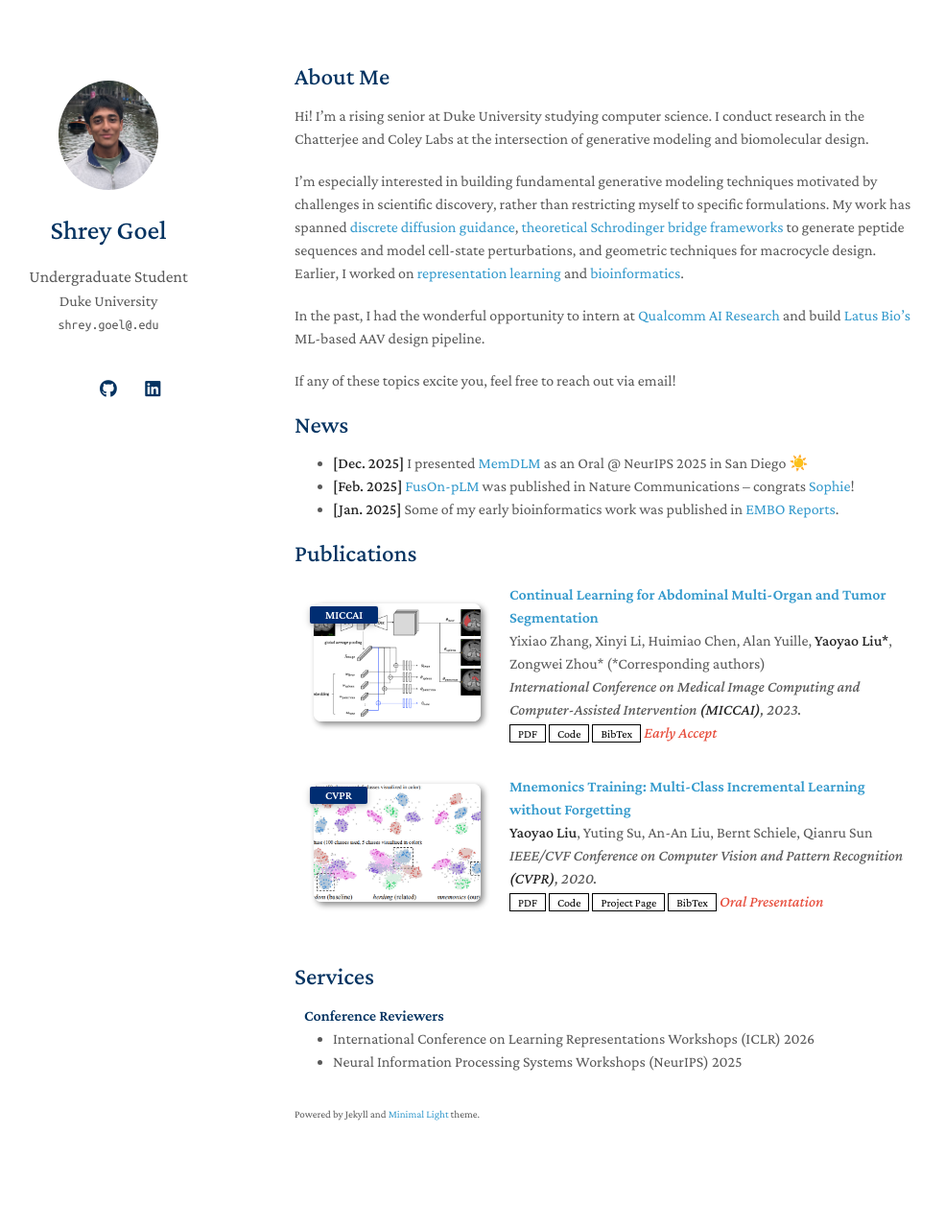
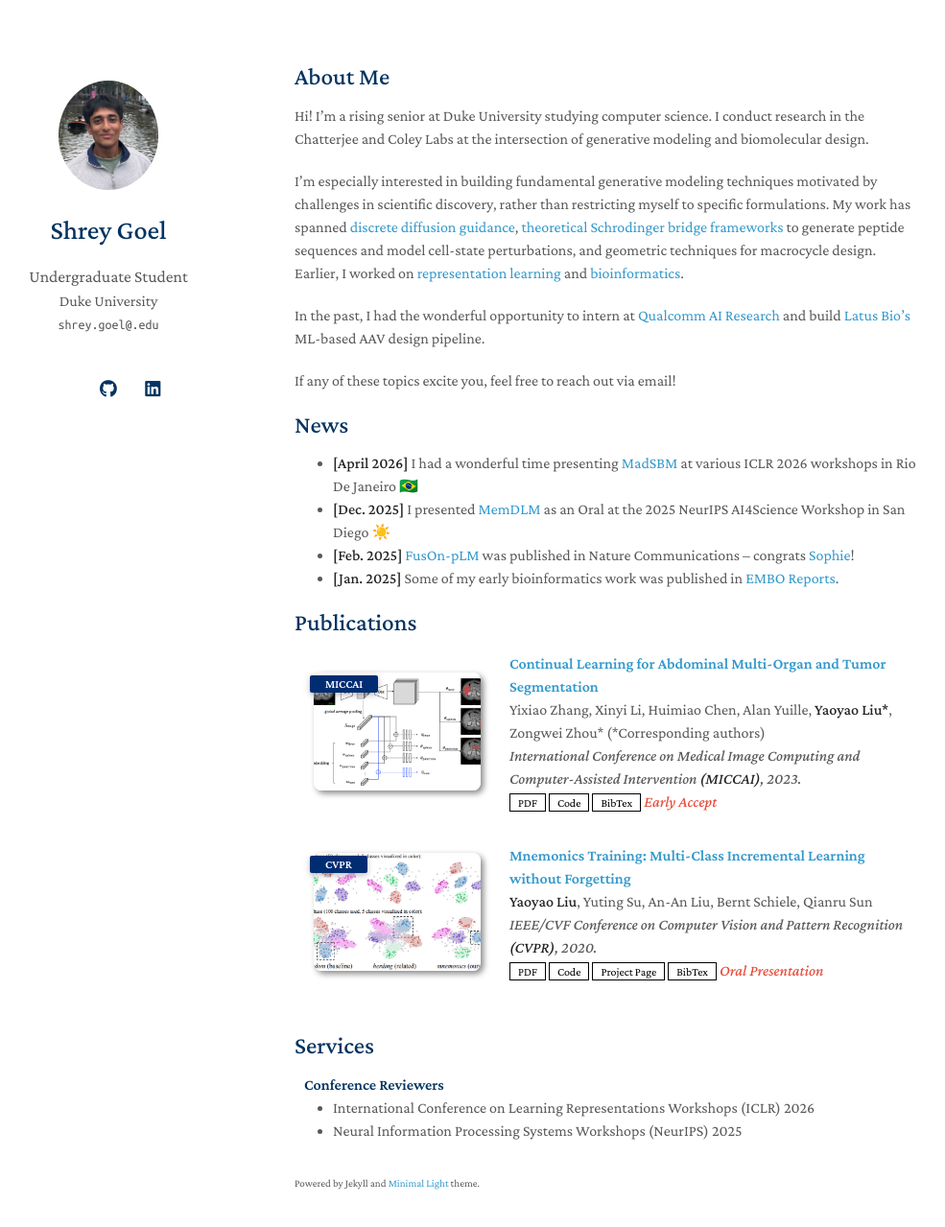
Before and after one commit to shreygoel09/shreygoel09.github.io, a Jekyll site: the page built from index.md, in a window 1280 px wide and 1314 px high. Shown: the top 1279 px of the window at 96% size, without its empty margins (163-1148 px from the left). Built offline with Jekyll 4.4.1, drawn with Linux system fonts in a browser that asks for light colours; a style sheet for code colours, icons or effects is not loaded; our own code applies the rules of GitHub Pages for plain Markdown files.

Commit message:
Update index.md

```diff
--- a/index.md
+++ b/index.md
@@ -14,8 +14,8 @@ If any of these topics excite you, feel free to reach out via email!
 
 
 ## News
-
-- **[Dec. 2025]** I presented [MemDLM](https://arxiv.org/abs/2410.16735) as an Oral @ NeurIPS 2025 in San Diego ☀️
+- **[April 2026]** I had a wonderful time presenting [MadSBM](https://openreview.net/forum?id=94KB26ww3D) at various ICLR 2026 workshops in Rio De Janeiro 🇧🇷
+- **[Dec. 2025]** I presented [MemDLM](https://arxiv.org/abs/2410.16735) as an Oral at the 2025 NeurIPS AI4Science Workshop in San Diego ☀️
 - **[Feb. 2025]** [FusOn-pLM](https://www.nature.com/articles/s41467-025-56745-6) was published in Nature Communications – congrats [Sophie](https://www.linkedin.com/in/sophia-vincoff-185192146/)!
 - **[Jan. 2025]** Some of my early bioinformatics work was published in [EMBO Reports](https://link.springer.com/article/10.1038/s44319-025-00371-2).
 
```
